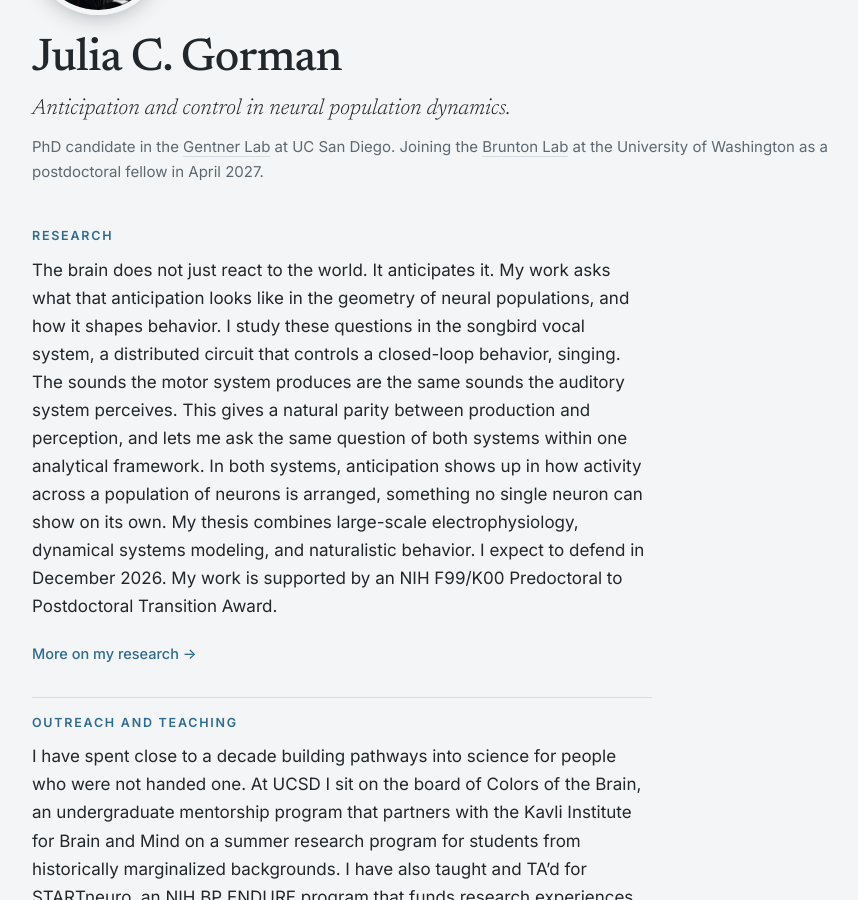
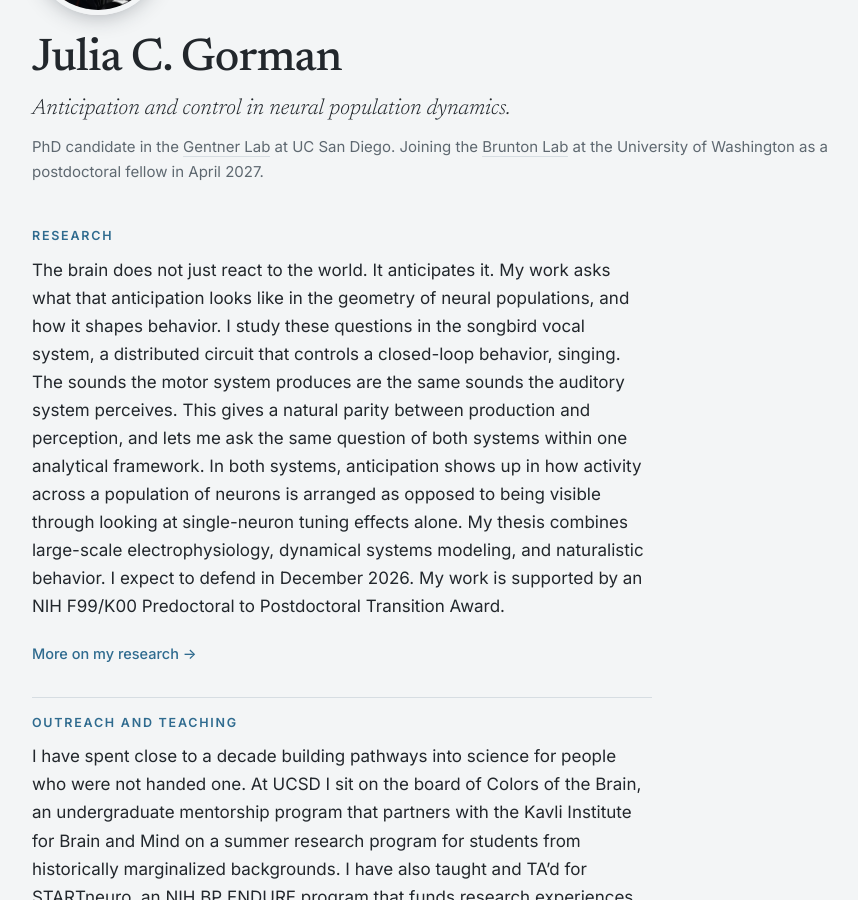
Before and after one commit to juliagorman/juliagorman.github.io, a Jekyll site: the page built from index.md, in a window 1280 px wide and 900 px high, scrolled down 453 px. Shown: the whole window, without its empty margins (202-1060 px from the left). Built offline with Jekyll 4.4.1, drawn with Linux system fonts in a browser that asks for light colours.

Commit message:
Tweak research paragraph wording
Co-Authored-By: Claude Fable 5.1 <noreply@anthropic.com>
Claude-Session: https://claude.ai/code/session_01KxYQByiYyFbtBhGQ4erFiZ

```diff
--- a/index.md
+++ b/index.md
@@ -7,7 +7,7 @@ affiliation: PhD candidate in the <a href="http://gentnerlab.ucsd.edu">Gentner L
 
 ## research
 
-The brain does not just react to the world. It anticipates it. My work asks what that anticipation looks like in the geometry of neural populations, and how it shapes behavior. I study these questions in the songbird vocal system, a distributed circuit that controls a closed-loop behavior, singing. The sounds the motor system produces are the same sounds the auditory system perceives. This gives a natural parity between production and perception, and lets me ask the same question of both systems within one analytical framework. In both systems, anticipation shows up in how activity across a population of neurons is arranged, something no single neuron can show on its own. My thesis combines large-scale electrophysiology, dynamical systems modeling, and naturalistic behavior. I expect to defend in December 2026. My work is supported by an NIH F99/K00 Predoctoral to Postdoctoral Transition Award.
+The brain does not just react to the world. It anticipates it. My work asks what that anticipation looks like in the geometry of neural populations, and how it shapes behavior. I study these questions in the songbird vocal system, a distributed circuit that controls a closed-loop behavior, singing. The sounds the motor system produces are the same sounds the auditory system perceives. This gives a natural parity between production and perception, and lets me ask the same question of both systems within one analytical framework. In both systems, anticipation shows up in how activity across a population of neurons is arranged as opposed to being visible through looking at single-neuron tuning effects alone. My thesis combines large-scale electrophysiology, dynamical systems modeling, and naturalistic behavior. I expect to defend in December 2026. My work is supported by an NIH F99/K00 Predoctoral to Postdoctoral Transition Award.
 
 <a class="more" href="{{ '/research/' | relative_url }}">More on my research</a>
 
```
